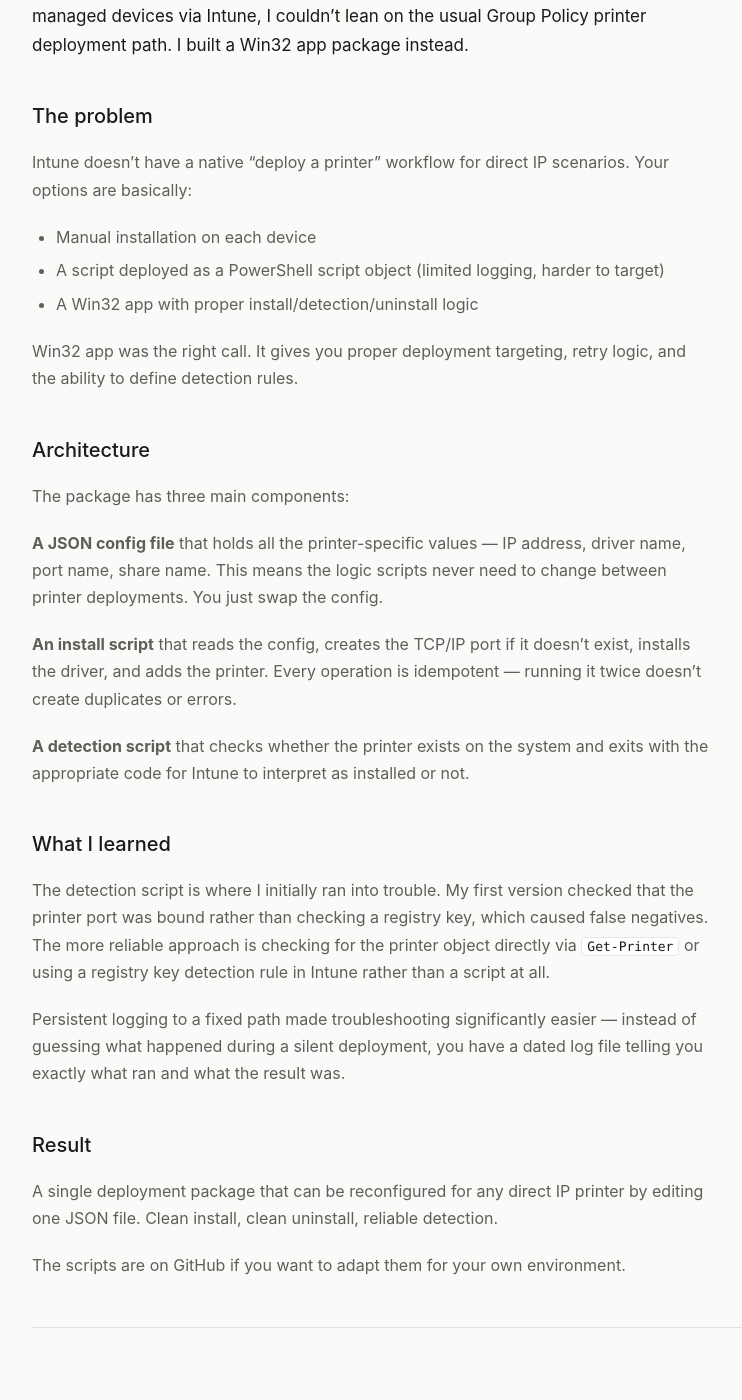
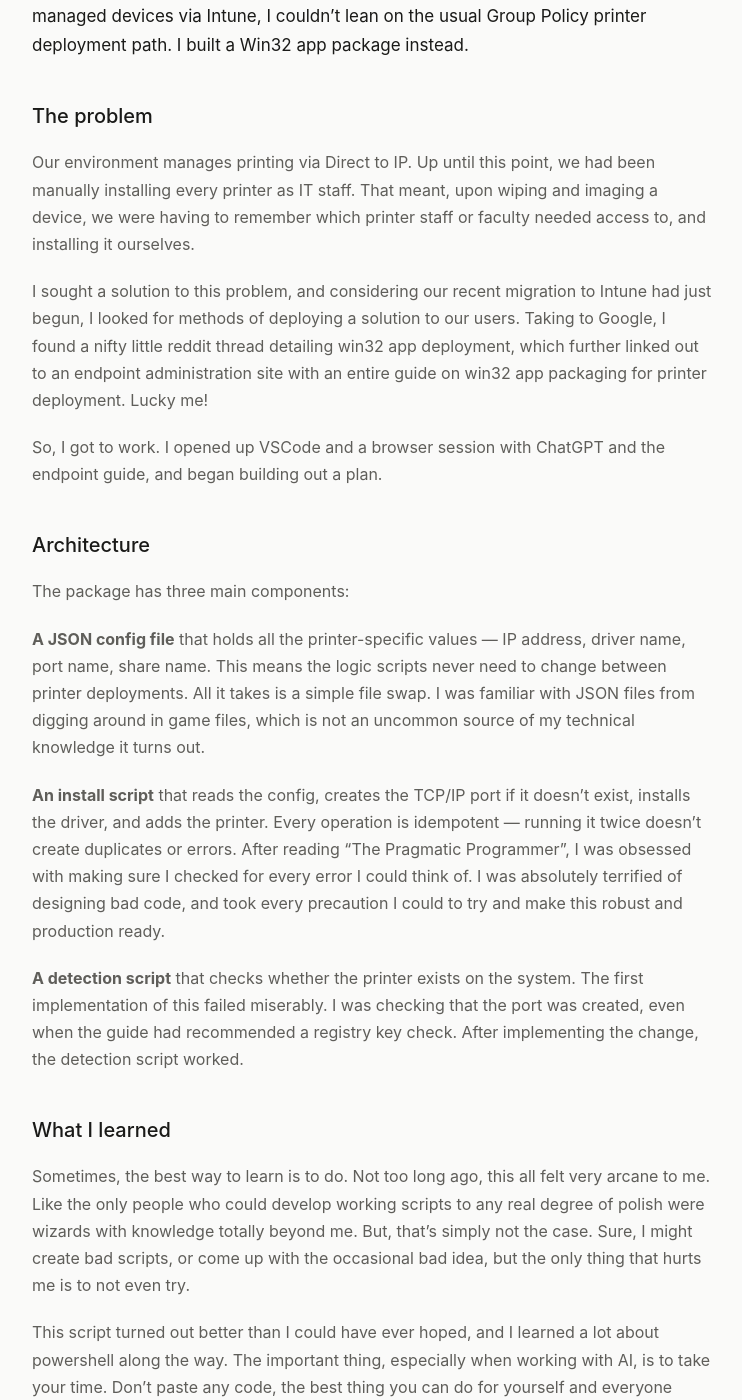
Before and after one commit to Stonbit/stonbit.github.io, a Jekyll site: the page built from _posts/2026-04-08-intune-printer-deployment.md, in a window 1280 px wide and 1400 px high, scrolled down 395 px. Shown: the whole window, without its empty margins (202-944 px from the left). Built offline with Jekyll 4.4.1, drawn with Linux system fonts in a browser that asks for light colours; some of the changed text lies outside the part shown.

Commit message:
rewrite printer deployment post

```diff
--- a/_posts/2026-04-08-intune-printer-deployment.md
+++ b/_posts/2026-04-08-intune-printer-deployment.md
@@ -10,32 +10,28 @@ We do direct IP printing with no print server. When I needed to deploy printers
 
 ## The problem
 
-Intune doesn't have a native "deploy a printer" workflow for direct IP scenarios. Your options are basically:
+Our environment manages printing via Direct to IP. Up until this point, we had been manually installing every printer as IT staff. That meant, upon wiping and imaging a device, we were having to remember which printer staff or faculty needed access to, and installing it ourselves.
 
-- Manual installation on each device
-- A script deployed as a PowerShell script object (limited logging, harder to target)
-- A Win32 app with proper install/detection/uninstall logic
+I sought a solution to this problem, and considering our recent migration to Intune had just begun, I looked for methods of deploying a solution to our users. Taking to Google, I found a nifty little reddit thread detailing win32 app deployment, which further linked out to an endpoint administration site with an entire guide on win32 app packaging for printer deployment. Lucky me!
 
-Win32 app was the right call. It gives you proper deployment targeting, retry logic, and the ability to define detection rules.
+So, I got to work. I opened up VSCode and a browser session with ChatGPT and the endpoint guide, and began building out a plan.
 
 ## Architecture
 
 The package has three main components:
 
-**A JSON config file** that holds all the printer-specific values — IP address, driver name, port name, share name. This means the logic scripts never need to change between printer deployments. You just swap the config.
+**A JSON config file** that holds all the printer-specific values — IP address, driver name, port name, share name. This means the logic scripts never need to change between printer deployments. All it takes is a simple file swap. I was familiar with JSON files from digging around in game files, which is not an uncommon source of my technical knowledge it turns out.
 
-**An install script** that reads the config, creates the TCP/IP port if it doesn't exist, installs the driver, and adds the printer. Every operation is idempotent — running it twice doesn't create duplicates or errors.
+**An install script** that reads the config, creates the TCP/IP port if it doesn't exist, installs the driver, and adds the printer. Every operation is idempotent — running it twice doesn't create duplicates or errors. After reading "The Pragmatic Programmer", I was obsessed with making sure I checked for every error I could think of. I was absolutely terrified of designing bad code, and took every precaution I could to try and make this robust and production ready.
 
-**A detection script** that checks whether the printer exists on the system and exits with the appropriate code for Intune to interpret as installed or not.
+**A detection script** that checks whether the printer exists on the system. The first implementation of this failed miserably. I was checking that the port was created, even when the guide had recommended a registry key check. After implementing the change, the detection script worked.
 
 ## What I learned
 
-The detection script is where I initially ran into trouble. My first version checked that the printer port was bound rather than checking a registry key, which caused false negatives. The more reliable approach is checking for the printer object directly via `Get-Printer` or using a registry key detection rule in Intune rather than a script at all.
+Sometimes, the best way to learn is to do. Not too long ago, this all felt very arcane to me. Like the only people who could develop working scripts to any real degree of polish were wizards with knowledge totally beyond me. But, that's simply not the case. Sure, I might create bad scripts, or come up with the occasional bad idea, but the only thing that hurts me is to not even try.
 
-Persistent logging to a fixed path made troubleshooting significantly easier — instead of guessing what happened during a silent deployment, you have a dated log file telling you exactly what ran and what the result was.
+This script turned out better than I could have ever hoped, and I learned a lot about powershell along the way. The important thing, especially when working with AI, is to take your time. Don't paste any code, the best thing you can do for yourself and everyone around you is to read the documentation. Understand every command, every line that you type, and what you can do with those lines of code in the future. The goal is to learn, not to generate.
 
 ## Result
 
 A single deployment package that can be reconfigured for any direct IP printer by editing one JSON file. Clean install, clean uninstall, reliable detection.
-
-The scripts are on GitHub if you want to adapt them for your own environment.
```
Also changed, not shown: _templates/blog-post.md.md (added, +17 -0 lines).
